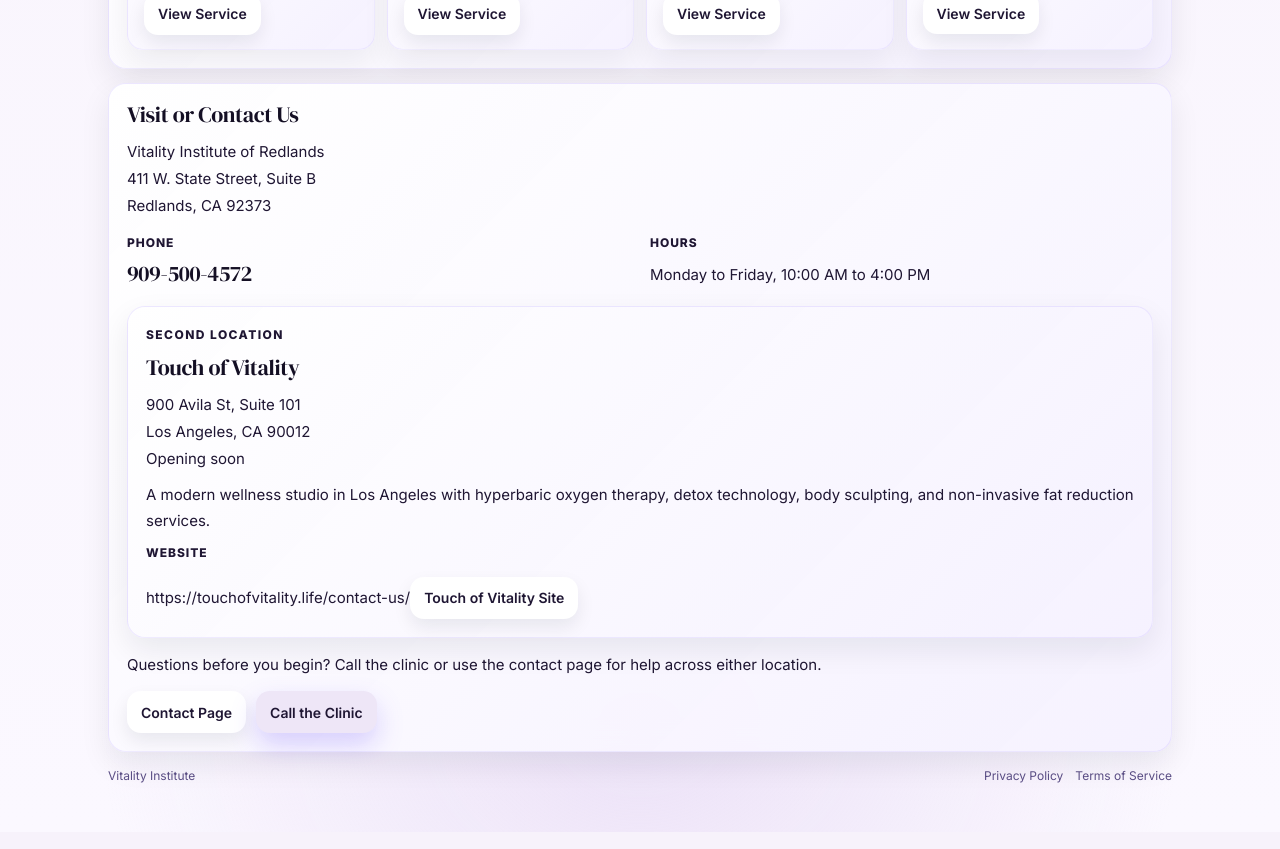
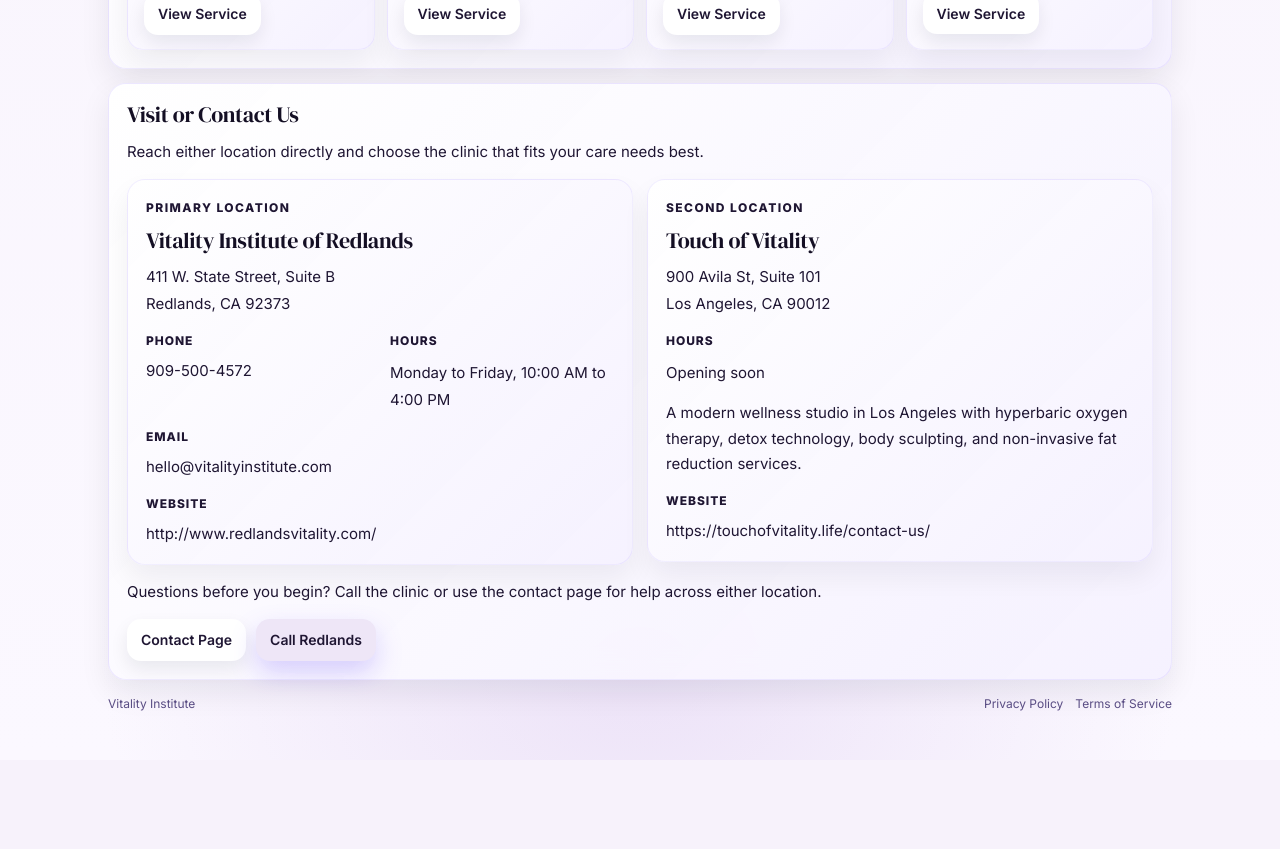
Before and after one commit to MedFlowUSA/vitality-institute-app, a React (Vite) app: page / in a window 1280 px wide. Shown: the part 1280-2129 px from the top of the page. After the commit the page ends 2076 px from the top, so only its background shows below. Built offline with nearby package versions, Linux system fonts and the light colour scheme; no server answers.

Commit message:
Make public clinic locations more uniform

```diff
--- /dev/null
+++ b/src/components/public/PublicLocationCard.tsx
@@ -0,0 +1,126 @@
+import type { CSSProperties } from "react";
+import type { PublicClinicLocation } from "../../lib/publicClinicLocations";
+
+type PublicLocationCardProps = {
+  location: PublicClinicLocation;
+  eyebrow?: string;
+  compact?: boolean;
+};
+
+export default function PublicLocationCard({ location, eyebrow, compact = false }: PublicLocationCardProps) {
+  return (
+    <div
+      className="card card-pad card-light surface-light"
+      style={{
+        border: "1px solid rgba(184,164,255,0.18)",
+        boxShadow: "0 14px 28px rgba(16,24,40,0.06)",
+      }}
+    >
+      {eyebrow ? (
+        <div style={eyebrowStyle}>
+          {eyebrow}
+        </div>
+      ) : null}
+
+      <div className="h2" style={{ marginTop: eyebrow ? 10 : 0 }}>
+        {location.name}
+      </div>
+
+      <div className="surface-light-body" style={{ marginTop: 10, lineHeight: 1.8 }}>
+        {location.addressLine1}
+        {location.addressLine2 ? (
+          <>
+            <br />
+            {location.addressLine2}
+          </>
+        ) : null}
+        <br />
+        {location.cityStateZip}
+      </div>
+
+      <div className="row" style={{ gap: 20, flexWrap: "wrap", alignItems: "flex-start", marginTop: 14 }}>
+        {location.phone ? (
+          <div style={{ flex: "1 1 220px" }}>
+            <div style={labelStyle}>Phone</div>
+            <a href={`tel:+1${location.phone.replace(/\D/g, "")}`} className="surface-light-body" style={valueLinkStyle}>
+              {location.phone}
+            </a>
+          </div>
+        ) : null}
+
+        <div style={{ flex: "1 1 220px" }}>
+          <div style={labelStyle}>Hours</div>
+          <div className="surface-light-body" style={{ marginTop: 8, lineHeight: 1.8 }}>
+            {location.hoursLabel}
+          </div>
+        </div>
+      </div>
+
+      {location.email ? (
+        <div style={{ marginTop: 14 }}>
+          <div style={labelStyle}>Email</div>
+          <a href={`mailto:${location.email}`} className="surface-light-body" style={valueLinkStyle}>
+            {location.email}
+          </a>
+        </div>
+      ) : null}
+
+      {location.note ? (
+        <div className="surface-light-helper" style={{ marginTop: 14, lineHeight: 1.7 }}>
+          {location.note}
+        </div>
+      ) : null}
+
+      {location.website ? (
+        <>
+          <div style={{ marginTop: 14 }}>
+            <div style={labelStyle}>Website</div>
+            <a
+              href={location.website}
+              target="_blank"
+              rel="noreferrer"
+              className="surface-light-body"
+              style={{ ...valueLinkStyle, wordBreak: "break-word" }}
+            >
+              {location.website}
+            </a>
+          </div>
+          {!compact ? (
+            <a
+              href={location.website}
+              target="_blank"
+              rel="noreferrer"
+              className="btn btn-secondary"
+              style={{ marginTop: 14, textDecoration: "none" }}
+            >
+              Visit Website
+            </a>
+          ) : null}
+        </>
+      ) : null}
+    </div>
+  );
+}
+
+const eyebrowStyle: CSSProperties = {
+  fontSize: 12,
+  fontWeight: 900,
+  color: "var(--v-helper-dark)",
+  letterSpacing: ".12em",
+  textTransform: "uppercase",
+};
+
+const labelStyle: CSSProperties = {
+  fontSize: 12,
+  fontWeight: 800,
+  letterSpacing: ".08em",
+  textTransform: "uppercase",
+  color: "var(--v-helper-dark)",
+};
+
+const valueLinkStyle: CSSProperties = {
+  display: "inline-block",
+  marginTop: 8,
+  color: "#140f24",
+  textDecoration: "none",
+};
--- a/src/lib/publicClinicLocations.ts
+++ b/src/lib/publicClinicLocations.ts
@@ -18,6 +18,7 @@
     addressLine1: "411 W. State Street, Suite B",
     cityStateZip: "Redlands, CA 92373",
     hoursLabel: "Monday to Friday, 10:00 AM to 4:00 PM",
+    website: "http://www.redlandsvitality.com/",
   },
   {
     name: "Touch of Vitality",
--- a/src/pages/PublicContact.tsx
+++ b/src/pages/PublicContact.tsx
@@ -1,5 +1,6 @@
 import { useMemo, useState } from "react";
 import { Link, useSearchParams } from "react-router-dom";
+import PublicLocationCard from "../components/public/PublicLocationCard";
 import PublicSiteLayout from "../components/public/PublicSiteLayout";
 import { PUBLIC_CLINIC_LOCATIONS } from "../lib/publicClinicLocations";
 import { supabase } from "../lib/supabase";
@@ -20,9 +21,6 @@
   const bookingLink = useMemo(() => {
     return serviceId ? `/book?interest=${encodeURIComponent(serviceId)}` : "/book";
   }, [serviceId]);
-  const primaryLocation = PUBLIC_CLINIC_LOCATIONS[0];
-  const secondaryLocations = PUBLIC_CLINIC_LOCATIONS.slice(1);
-
   async function submitInquiry() {
     setSubmitError(null);
 
@@ -73,60 +71,18 @@
       <div className="row" style={{ gap: 16, flexWrap: "wrap", alignItems: "stretch" }}>
         <div className="card card-pad card-light surface-light" style={{ flex: "1 1 340px" }}>
           <div className="h2">Clinic Contact</div>
-          <div style={{ display: "grid", gap: 16, marginTop: 12 }}>
-            <div className="surface-light-body" style={{ lineHeight: 1.8 }}>
-              {primaryLocation.name}
-              {primaryLocation.phone ? (
-                <>
-                  <br />
-                  Phone: {primaryLocation.phone}
-                </>
-              ) : null}
-              {primaryLocation.email ? (
-                <>
-                  <br />
-                  Email: {primaryLocation.email}
-                </>
-              ) : null}
-              <br />
-              Address: {[primaryLocation.addressLine1, primaryLocation.addressLine2, primaryLocation.cityStateZip].filter(Boolean).join(", ")}
-              <br />
-              Hours: {primaryLocation.hoursLabel}
-            </div>
-
-            {secondaryLocations.map((location) => (
-              <div key={location.name} className="card card-pad card-light surface-light" style={{ border: "1px solid rgba(184,164,255,0.18)" }}>
-                <div style={{ fontSize: 12, fontWeight: 900, color: "var(--v-helper-dark)", letterSpacing: ".12em", textTransform: "uppercase" }}>
-                  Additional Location
-                </div>
-                <div className="h2" style={{ marginTop: 10, fontSize: 22 }}>{location.name}</div>
-                <div className="surface-light-body" style={{ marginTop: 10, lineHeight: 1.8 }}>
-                  Address: {[location.addressLine1, location.addressLine2, location.cityStateZip].filter(Boolean).join(", ")}
-                  <br />
-                  Hours: {location.hoursLabel}
-                </div>
-                {location.note ? (
-                  <div className="surface-light-helper" style={{ marginTop: 10, lineHeight: 1.7 }}>
-                    {location.note}
-                  </div>
-                ) : null}
-                {location.website ? (
-                  <>
-                    <div className="surface-light-helper" style={{ marginTop: 10, fontSize: 12, fontWeight: 800, letterSpacing: ".08em", textTransform: "uppercase" }}>
-                      Website
-                    </div>
-                    <a
-                      href={location.website}
-                      target="_blank"
-                      rel="noreferrer"
-                      className="surface-light-body"
-                      style={{ display: "inline-block", marginTop: 8, lineHeight: 1.7, wordBreak: "break-word" }}
-                    >
-                      {location.website}
-                    </a>
-                  </>
-                ) : null}
-              </div>
+          <div className="surface-light-body" style={{ marginTop: 10, lineHeight: 1.8 }}>
+            Reach either clinic directly. Use the inquiry form if you want help choosing the right service or location first.
+          </div>
+          <div className="space" />
+          <div style={{ display: "grid", gap: 14 }}>
+            {PUBLIC_CLINIC_LOCATIONS.map((location, index) => (
+              <PublicLocationCard
+                key={location.name}
+                location={location}
+                eyebrow={index === 0 ? "Primary Location" : "Second Location"}
+                compact
+              />
             ))}
           </div>
         </div>
@@ -217,35 +173,18 @@
         </div>
 
         <div className="card card-pad card-light surface-light" style={{ flex: "1 1 320px" }}>
-          <div className="h2">Location Blocks</div>
+          <div className="h2">Locations at a Glance</div>
           <div style={{ display: "grid", gap: 14, marginTop: 10 }}>
             {PUBLIC_CLINIC_LOCATIONS.map((location) => (
-              <div key={location.name}>
-                <div className="surface-light-body" style={{ lineHeight: 1.8 }}>
+              <div key={location.name} className="card card-pad card-light surface-light">
+                <div className="surface-light-helper" style={{ fontSize: 12, fontWeight: 800, letterSpacing: ".08em", textTransform: "uppercase" }}>
                   {location.name}
-                  <br />
-                  {location.addressLine1}
-                  {location.addressLine2 ? (
-                    <>
-                      <br />
-                      {location.addressLine2}
-                    </>
-                  ) : null}
-                  <br />
+                </div>
+                <div className="surface-light-body" style={{ marginTop: 8, lineHeight: 1.8 }}>
                   {location.cityStateZip}
                   <br />
                   {location.hoursLabel}
                 </div>
-                {location.note ? (
-                  <div className="surface-light-helper" style={{ marginTop: 6, lineHeight: 1.7 }}>
-                    {location.note}
-                  </div>
-                ) : null}
-                {location.website ? (
-                  <a href={location.website} target="_blank" rel="noreferrer" className="btn btn-ghost" style={{ marginTop: 8, textDecoration: "none" }}>
-                    Visit Location Site
-                  </a>
-                ) : null}
               </div>
             ))}
           </div>
--- a/src/pages/PublicLandingSimplified.tsx
+++ b/src/pages/PublicLandingSimplified.tsx
@@ -1,5 +1,6 @@
 import { PUBLIC_CLINIC_LOCATIONS } from "../lib/publicClinicLocations";
 import { Link } from "react-router-dom";
+import PublicLocationCard from "../components/public/PublicLocationCard";
 import PublicSiteLayout from "../components/public/PublicSiteLayout";
 import { getPublicAccessRoute } from "../lib/publicMarketingCatalog";
 
@@ -35,9 +36,6 @@
 ];
 
 export default function PublicLandingSimplified() {
-  const primaryLocation = PUBLIC_CLINIC_LOCATIONS[0];
-  const secondaryLocation = PUBLIC_CLINIC_LOCATIONS[1];
-
   return (
     <PublicSiteLayout title="Vitality Institute" compactHeader>
       <div
@@ -223,74 +221,22 @@
 
       <div className="card card-pad card-light surface-light">
         <div className="h2">Visit or Contact Us</div>
-        <div className="surface-light-body" style={{ marginTop: 10, lineHeight: 1.8 }}>
-          {primaryLocation.name}
-          <br />
-          {primaryLocation.addressLine1}
-          <br />
-          {primaryLocation.cityStateZip}
+        <div className="surface-light-body" style={{ marginTop: 10, lineHeight: 1.8, maxWidth: 760 }}>
+          Reach either location directly and choose the clinic that fits your care needs best.
         </div>
 
         <div className="space" />
 
-        <div className="row" style={{ gap: 20, flexWrap: "wrap", alignItems: "flex-start" }}>
-          <div style={{ flex: "1 1 220px" }}>
-            <div className="surface-light-helper" style={{ fontSize: 12, fontWeight: 800, letterSpacing: ".08em", textTransform: "uppercase" }}>
-              Phone
+        <div className="row" style={{ gap: 14, flexWrap: "wrap", alignItems: "stretch" }}>
+          {PUBLIC_CLINIC_LOCATIONS.map((location, index) => (
+            <div key={location.name} style={{ flex: "1 1 320px", minWidth: 280 }}>
+              <PublicLocationCard
+                location={location}
+                eyebrow={index === 0 ? "Primary Location" : "Second Location"}
+                compact
+              />
             </div>
-            <a href="tel:+19095004572" className="h2" style={{ display: "inline-block", marginTop: 8, textDecoration: "none", color: "#140f24" }}>
-              {primaryLocation.phone}
-            </a>
-          </div>
-
-          <div style={{ flex: "1 1 220px" }}>
-            <div className="surface-light-helper" style={{ fontSize: 12, fontWeight: 800, letterSpacing: ".08em", textTransform: "uppercase" }}>
-              Hours
-            </div>
-            <div className="surface-light-body" style={{ marginTop: 8, lineHeight: 1.8 }}>
-              {primaryLocation.hoursLabel}
-            </div>
-          </div>
-        </div>
-
-        <div className="space" />
-
-        <div className="card card-pad card-light surface-light" style={{ marginTop: 4 }}>
-          <div style={{ fontSize: 12, fontWeight: 900, color: "var(--v-helper-dark)", letterSpacing: ".12em", textTransform: "uppercase" }}>
-            Second Location
-          </div>
-          <div className="h2" style={{ marginTop: 10 }}>{secondaryLocation.name}</div>
-          <div className="surface-light-body" style={{ marginTop: 10, lineHeight: 1.8 }}>
-            {secondaryLocation.addressLine1}
-            <br />
-            {secondaryLocation.cityStateZip}
-            <br />
-            {secondaryLocation.hoursLabel}
-          </div>
-          {secondaryLocation.note ? (
-            <div className="surface-light-helper" style={{ marginTop: 10, lineHeight: 1.7 }}>
-              {secondaryLocation.note}
-            </div>
-          ) : null}
-          {secondaryLocation.website ? (
-            <>
-              <div className="surface-light-helper" style={{ marginTop: 10, fontSize: 12, fontWeight: 800, letterSpacing: ".08em", textTransform: "uppercase" }}>
-                Website
-              </div>
-              <a
-                href={secondaryLocation.website}
-                target="_blank"
-                rel="noreferrer"
-                className="surface-light-body"
-                style={{ display: "inline-block", marginTop: 8, lineHeight: 1.7, wordBreak: "break-word" }}
-              >
-                {secondaryLocation.website}
-              </a>
-              <a href={secondaryLocation.website} target="_blank" rel="noreferrer" className="btn btn-secondary" style={{ marginTop: 14, textDecoration: "none" }}>
-                Touch of Vitality Site
-              </a>
-            </>
-          ) : null}
+          ))}
         </div>
 
         <div className="space" />
@@ -303,7 +249,7 @@
             Contact Page
           </Link>
           <a href="tel:+19095004572" className="btn btn-primary" style={{ textDecoration: "none" }}>
-            Call the Clinic
+            Call Redlands
           </a>
         </div>
       </div>
```
